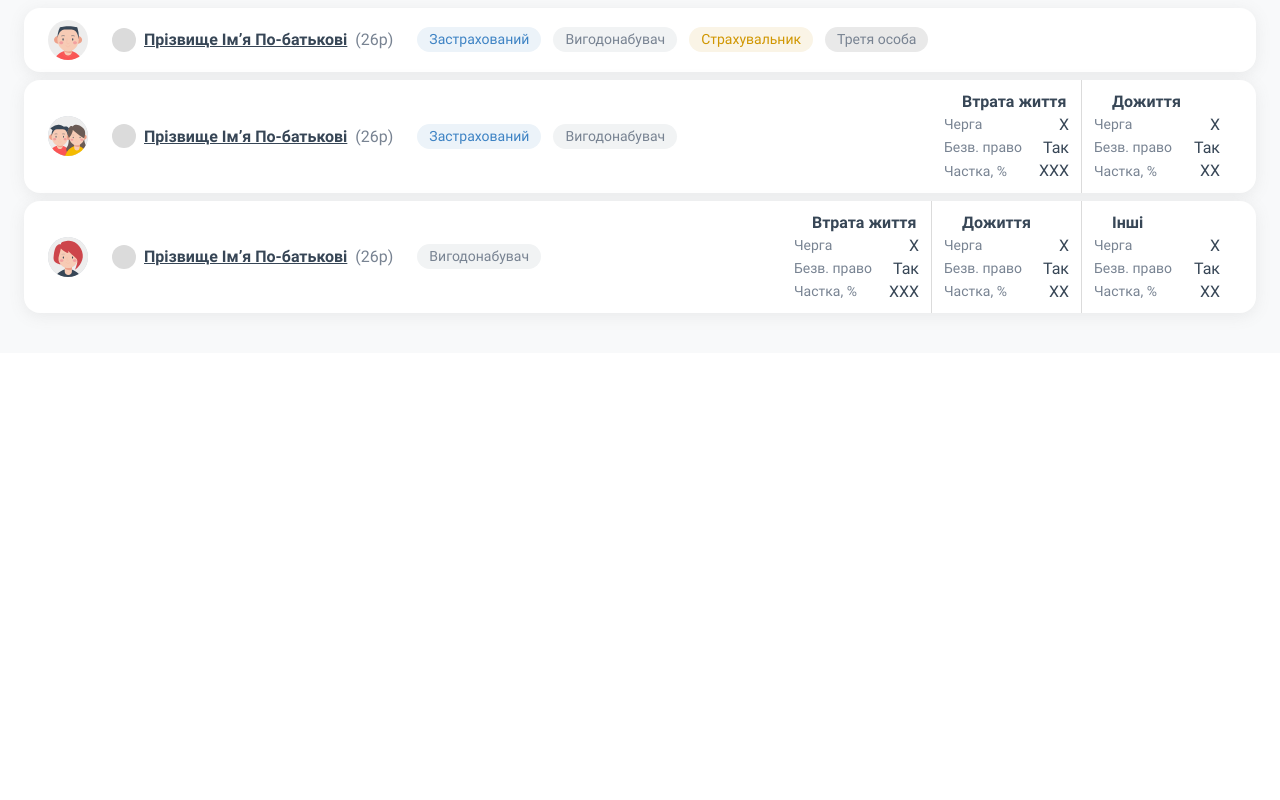
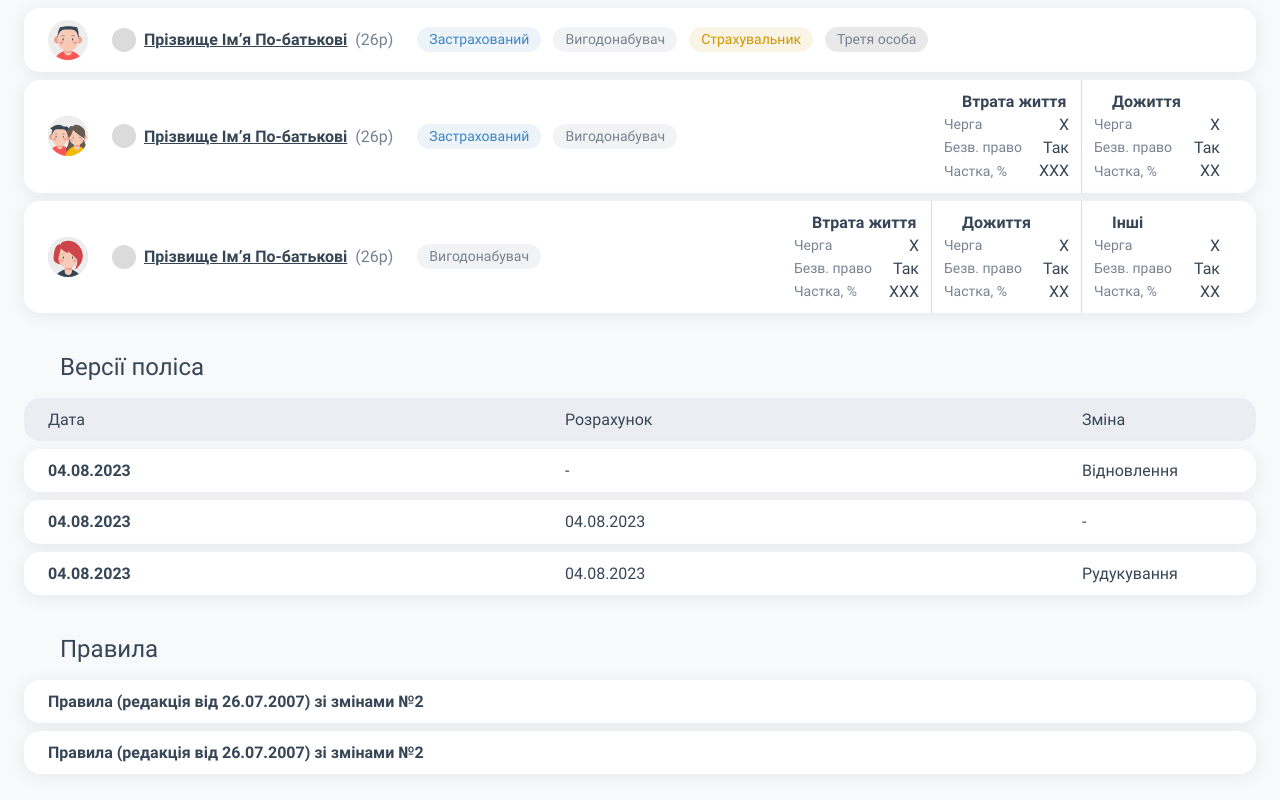
Before and after one commit to KhrystynaSaihak/TAC, a plain HTML site: page index.html in a window 1280 px wide. Shown: the part 864-1664 px from the top of the page. Before the commit the page ends 1217 px from the top, so only its background shows below. Drawn offline with Linux system fonts and the light colour scheme; files whose address does not match are found by name.

Commit message:
policy page

```diff
--- a/index.html
+++ b/index.html
@@ -434,6 +434,55 @@
             </li>
           </ul>
         </div>
+
+        <div class="policy-versions-section">
+          <div class="policy-section-title">
+            <svg class="notification">
+              <use href="./images/svg/icons.svg#icon-history" viewBox="0 0 32 32">"></use>
+            </svg>
+            Версії поліса
+          </div>
+          <ul class="policy-versions-section__list">
+            <li class="policy-versions-section__list-item title">
+              <div>Дата</div>
+              <div>Розрахунок</div>
+              <div>Зміна</div>
+            </li>
+            <li class="policy-versions-section__list-item">
+              <div class="date">04.08.2023</div>
+              <div>-</div>
+              <div>Відновлення</div>
+            </li>
+            <li class="policy-versions-section__list-item">
+              <div class="date">04.08.2023</div>
+              <div>04.08.2023</div>
+              <div>-</div>
+            </li>
+            <li class="policy-versions-section__list-item">
+              <div class="date">04.08.2023</div>
+              <div>04.08.2023</div>
+              <div>Рудукування</div>
+            </li>
+          </ul>
+        </div>
+
+        <div class="policy-regulations-section">
+          <div class="policy-section-title">
+            <svg class="notification">
+              <use href="./images/svg/icons.svg#icon-developer-guide" viewBox="0 0 32 32">"></use>
+            </svg>
+            Правила
+          </div>
+
+          <ul class="policy-regulations-section__list">
+            <li class="policy-regulations-section__list-item">
+              <div class="rule">Правила (редакція від 26.07.2007) зі змінами №2</div>
+            </li>
+            <li class="policy-regulations-section__list-item">
+              <div class="rule">Правила (редакція від 26.07.2007) зі змінами №2</div>
+            </li>
+          </ul>
+        </div>
       </div>
     </main>
   </body>
--- a/sass/components/_policyInfo.scss
+++ b/sass/components/_policyInfo.scss
@@ -234,7 +234,9 @@ main {
     }
   }
 
-  .policy-parameters-section {
+  .policy-parameters-section,
+  .policy-participants-section,
+  .policy-versions-section {
     margin-bottom: 40px;
   }
 
@@ -545,4 +547,44 @@ main {
       }
     }
   }
+
+  .policy-versions-section__list,
+  .policy-regulations-section__list {
+    display: flex;
+    flex-direction: column;
+    gap: 8px;
+
+    .policy-versions-section__list-item,
+    .policy-regulations-section__list-item {
+      display: flex;
+      align-items: center;
+      justify-content: space-between;
+      padding: 12px 24px;
+      border-radius: 16px;
+      color: $text-color-main;
+      font-family: Roboto;
+      font-size: 16px;
+      font-style: normal;
+      font-weight: 400;
+      line-height: 1.2;
+
+      background: $btn-text-color;
+
+      box-shadow: 0px 3px 16px 0px rgba(121, 121, 121, 0.12);
+
+      &.title {
+        background: $btn-bg-color2;
+        box-shadow: none;
+      }
+
+      div {
+        min-width: 150px;
+      }
+
+      .date,
+      .rule {
+        font-weight: 700;
+      }
+    }
+  }
 }
```
Also changed, not shown: css/main.css, css/main.min.css, images/svg/icons.svg, 2 other files.
